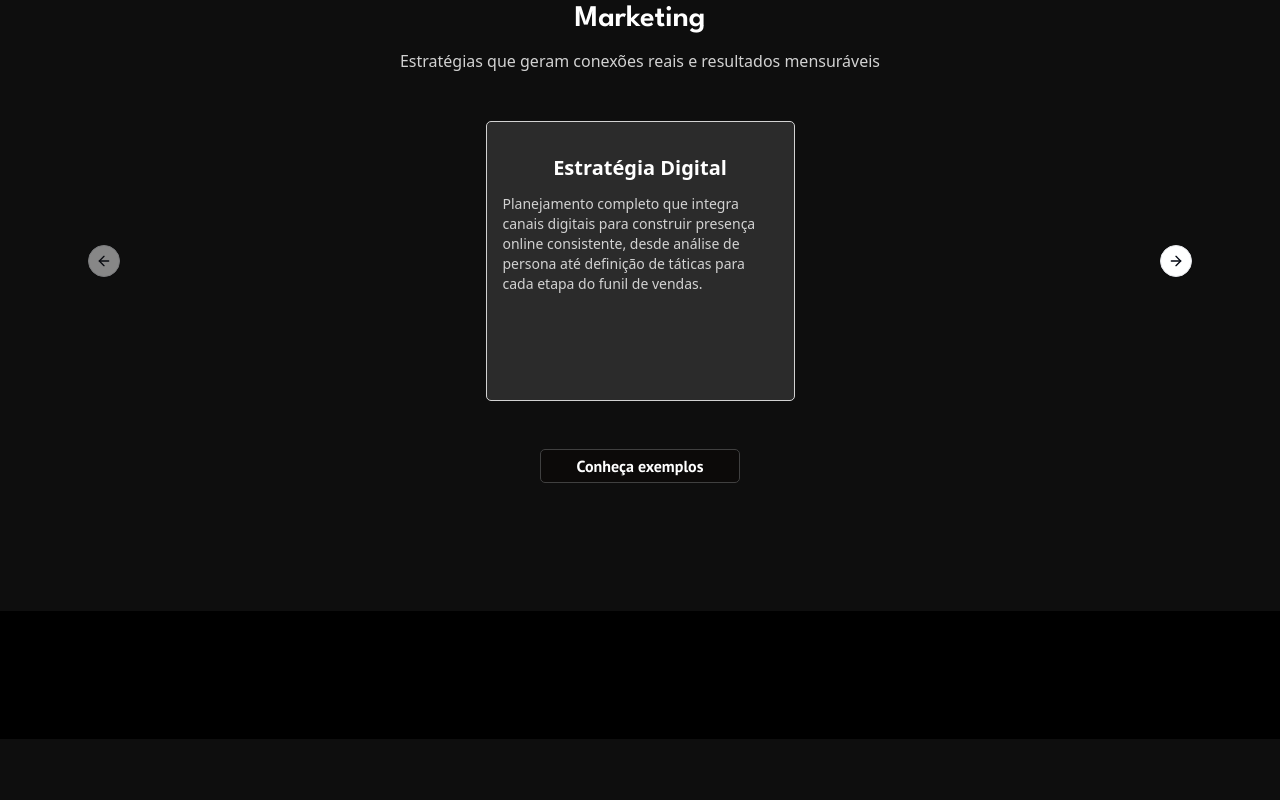
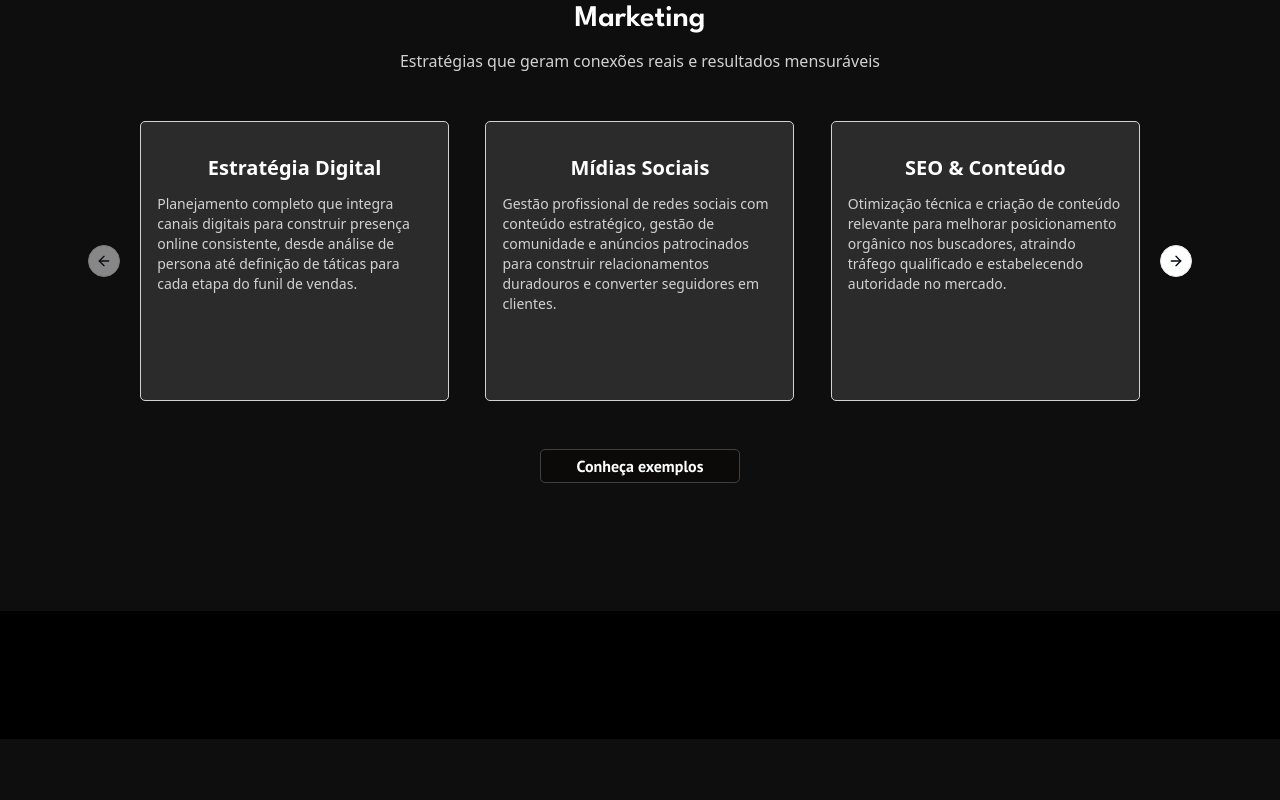
Before and after one commit to Byorks/Website-Vox-Midia, a React (Vite) app in the folder vox-midia-website/: page /services in a window 1280 px wide. Shown: the part 760-1560 px from the top of the page. Built offline with nearby package versions, Linux system fonts and the light colour scheme.

Commit message:
fix: carrossel responsiveness

```diff
--- a/vox-midia-website/src/components/ServicesCarousel.jsx
+++ b/vox-midia-website/src/components/ServicesCarousel.jsx
@@ -25,7 +25,7 @@ export default function ServicesCarousel({cardList}) {
                 {cardList.map((card, index) => (
                   // Aqui controla o tamanho de cada div
                   // TODO -> Fazer aparecer 2 cards no tablet
-                  <CarouselItem className="basis-1/1 g:basis-1/3 pl-3" key={index}>
+                  <CarouselItem className="basis-1/1 lg:basis-1/3 pl-3" key={index}>
                     <div className="flex justify-around">
                         <ServiceDescriptionCard {...card}></ServiceDescriptionCard>
                     </div>
```
